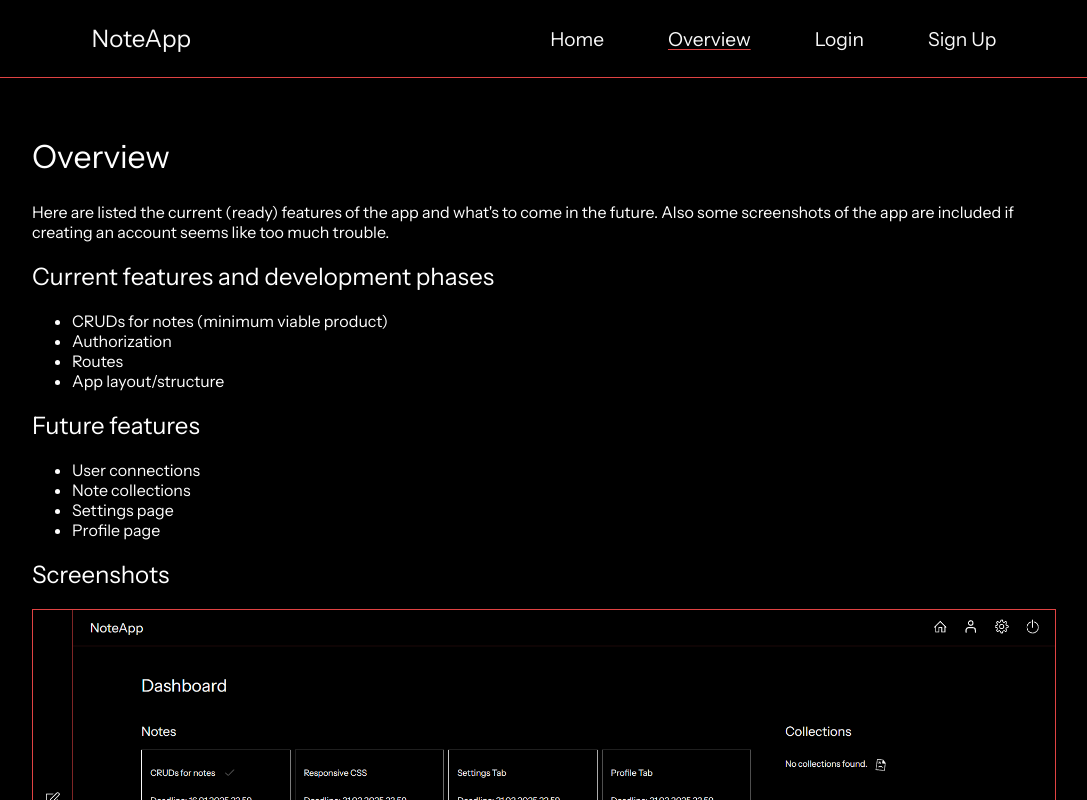
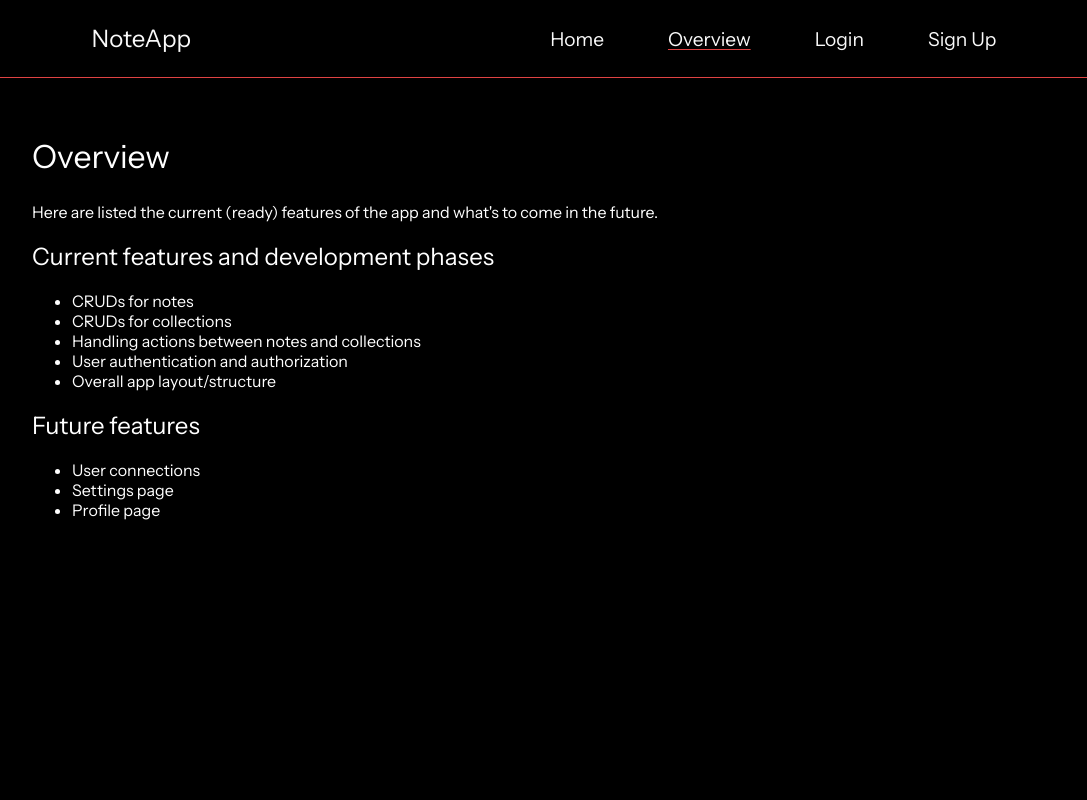
Before and after one commit to joonashkra/note-app, a React (Vite) app in the folder frontend/: page /overview in a window 1280 px wide. Shown: the whole page, without its empty margins (96-1183 px from the left). Built offline with nearby package versions, Linux system fonts and the light colour scheme.

Commit message:
readme.md and overview

```diff
--- a/frontend/src/pages/Overview.tsx
+++ b/frontend/src/pages/Overview.tsx
@@ -1,17 +1,13 @@
 export default function Overview() {
   const currFeatures = [
-    "CRUDs for notes (minimum viable product)",
-    "Authorization",
-    "Routes",
-    "App layout/structure",
+    "CRUDs for notes",
+    "CRUDs for collections",
+    "Handling actions between notes and collections",
+    "User authentication and authorization",
+    "Overall app layout/structure",
   ];
 
-  const futureFeatures = [
-    "User connections",
-    "Note collections",
-    "Settings page",
-    "Profile page",
-  ];
+  const futureFeatures = ["User connections", "Settings page", "Profile page"];
 
   return (
     <main className="overviewPage">
@@ -19,8 +15,7 @@ export default function Overview() {
         <h1>Overview</h1>
         <p>
           Here are listed the current (ready) features of the app and what's to
-          come in the future. Also some screenshots of the app are included if
-          creating an account seems like too much trouble.
+          come in the future.
         </p>
       </section>
       <section className="overviewFeatures">
@@ -41,14 +36,6 @@ export default function Overview() {
           </ul>
         </div>
       </section>
-      <section>
-        <h2>Screenshots</h2>
-        <div className="overviewImages">
-          <img src="/dashboardimg.PNG" alt="dashboard" />
-          <img src="/createnoteimg.PNG" alt="createnote" />
-          <img src="/notedetailsimg.PNG" alt="notedetails" />
-        </div>
-      </section>
     </main>
   );
 }
```
Also changed, not shown: 2 other files (tests, documents, lock files or other folders).
